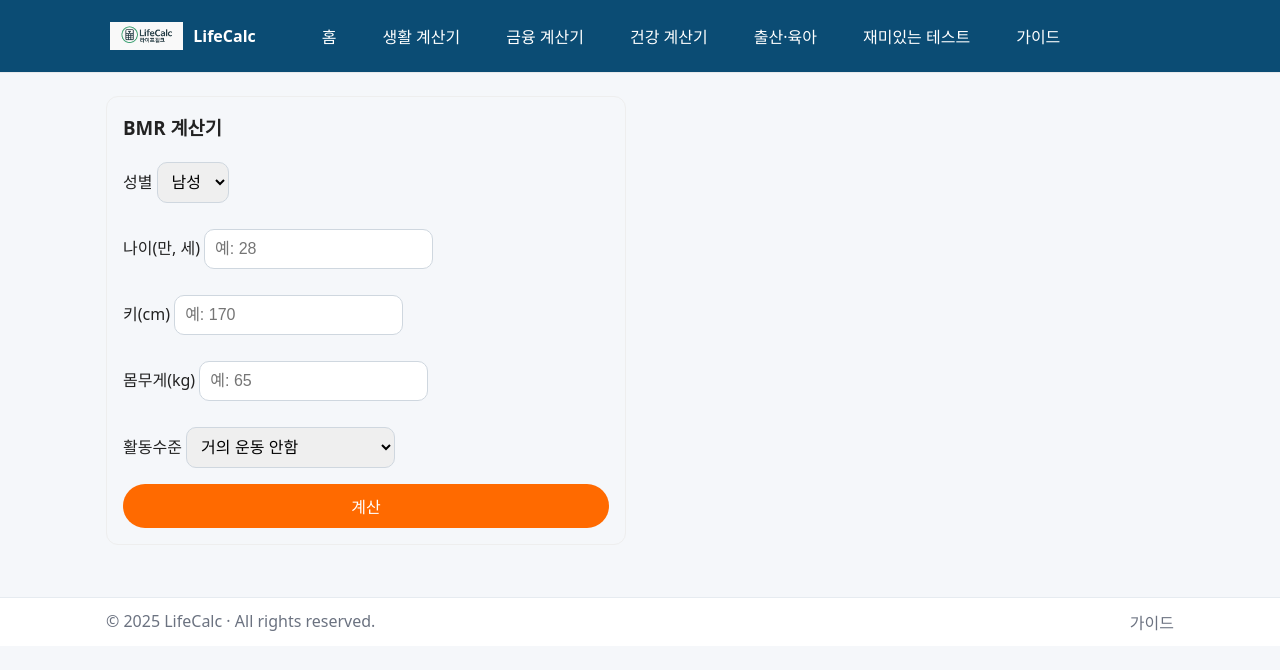
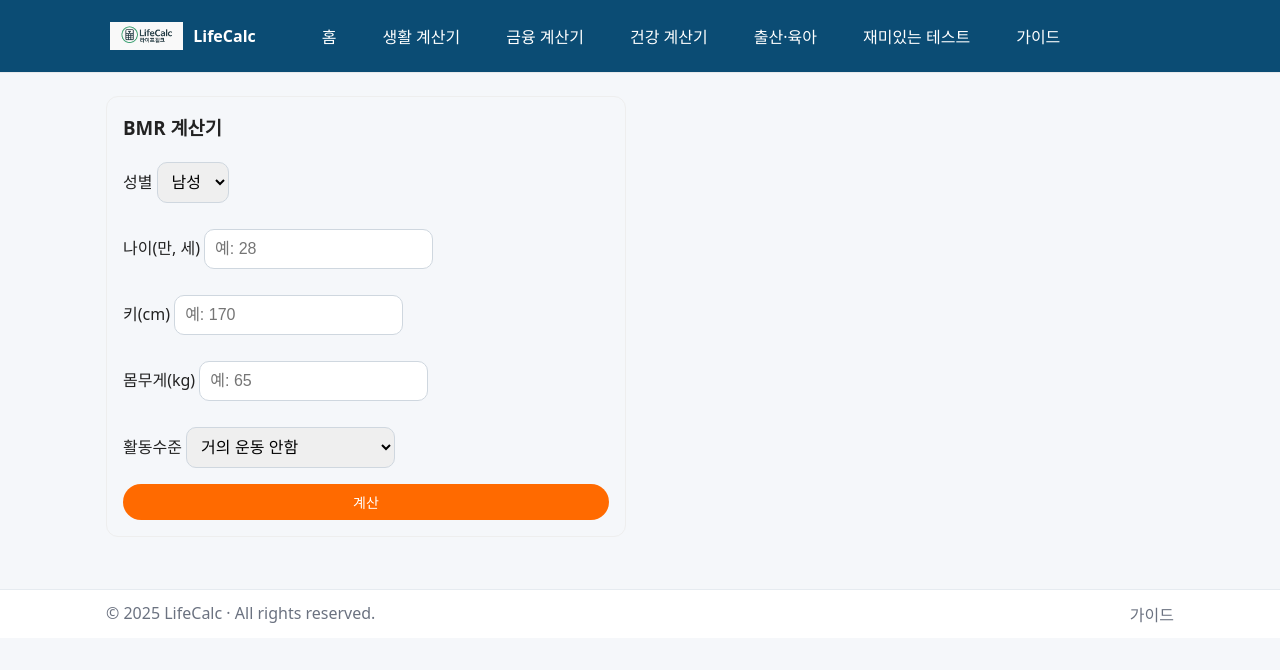
Before and after one commit to khai-lang/LifeCalc, a Jekyll site: the page built from health/bmr/index.md, in a window 1280 px wide. Shown: the top 670 px of the page. Built offline with Jekyll 4.4.1, drawn with Linux system fonts in a browser that asks for light colours.

Commit message:
Update index.md

```diff
--- a/health/bmr/index.md
+++ b/health/bmr/index.md
@@ -27,7 +27,9 @@ permalink: health/bmr/
         <option value="1.9">아주 강함(육체노동/선수)</option>
       </select>
     </label>
-   <button class="btn" style="background:#ff6a00;color:#fff;border:0">계산</button>
+    <!-- id 추가 + 버튼 크기 작게 -->
+    <button id="bmrBtn" class="btn" style="background:#ff6a00;color:#fff;border:0;padding:8px 16px;font-size:14px;">계산</button>
+
     <div id="bmrResult" style="padding:10px;background:#f8fafc;border:1px dashed #cbd5e1;border-radius:8px;display:none"></div>
   </div>
 </section>
```
Also changed, not shown: other parts of health/bmr/index.md (+1 -1 lines).
